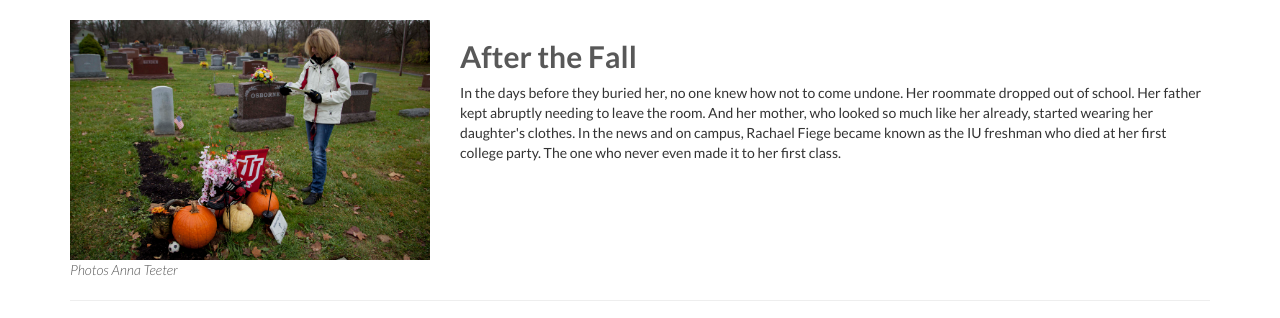
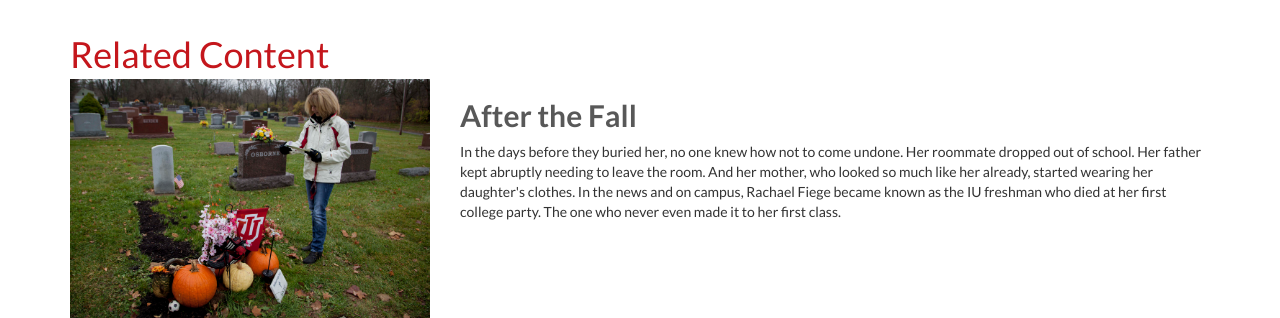
Before and after one commit to IU-Student-Media/graphics, a PHP site: page /firstweek.html in a window 1280 px wide. Shown: the top 318 px of the page. Run offline with PHP 8.4, Linux system fonts and the light colour scheme.

Commit message:
Related-content-lifeline
trying to get the iframe to open up links in a new tab. It doesn’t like
my plan so I’m moving the css/javascript to the server and then
embedding the html natively into the article.

```diff
--- a/related-content-lifeline/css/styles.css
+++ b/related-content-lifeline/css/styles.css
@@ -4,7 +4,8 @@ h1{
 	font-family: 'Lato', sans-serif;
 	font-weight: 400;
 	color: #C4161C;
-	line-height: 1.4em;
+	line-height: .8em;
+	padding-left: 15px;
 }
 
 figcaption{
--- a/related-content-lifeline/firstweek.html
+++ b/related-content-lifeline/firstweek.html
@@ -4,9 +4,12 @@
     <title>Related Content Boz</title>
     <meta name="viewport" content="width=device-width, initial-scale=1.0">
     <!-- Bootstrap -->
-    <link href="css/bootstrap.min.css" rel="stylesheet" media="screen">
+    <!-- <link href="css/bootstrap.min.css" rel="stylesheet" media="screen"> -->
+    <link rel="stylesheet" href="https://maxcdn.bootstrapcdn.com/bootstrap/3.3.5/css/bootstrap.min.css">
+
+
     <link href='http://fonts.googleapis.com/css?family=Lato:400,700,300italic,900' rel='stylesheet' type='text/css'>
-    <link rel="stylesheet" type="text/css" href="css/styles.css">
+    <link rel="stylesheet" type="text/css" href="http://iu-student-media.github.io/graphics/related-content-lifeline/css/styles.css">
 
 
   </head>
@@ -18,6 +21,7 @@
   <br>
 
 <div class="row">
+<h1>Related Content</h1>
 
   <div class="col-xs-4">
     <a href="http://specials.idsnews.com/after-the-fall/">
@@ -54,6 +58,7 @@
 </div>
 
     <script src="http://code.jquery.com/jquery.js"></script>
-    <script src="js/bootstrap.min.js"></script>
+    <!-- <script src="js/bootstrap.min.js"></script> -->
+    <script src="https://maxcdn.bootstrapcdn.com/bootstrap/3.3.5/js/bootstrap.min.js"></script>
   </body>
 </html>
--- a/related-content-lifeline/socialmedia.html
+++ b/related-content-lifeline/socialmedia.html
@@ -18,6 +18,7 @@
   <br>
 
 <div class="row">
+<h1>Related Content</h1>
 
   <div class="col-xs-4">
     <a href="http://specials.idsnews.com/after-the-fall/">
```
